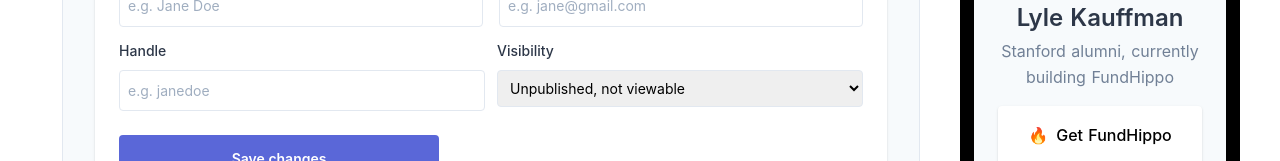
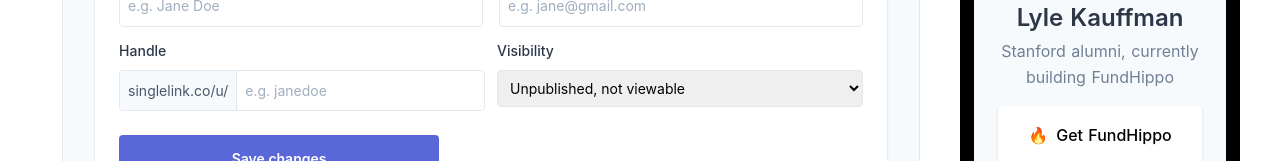
Before and after one commit to singlelink-co/Singlelink, a Nuxt app: page /dashboard/settings in a window 1280 px wide. Shown: the part 253-414 px from the top of the page. Built offline with nearby package versions, Linux system fonts and the light colour scheme.

Commit message:
Added some nice details

```diff
--- a/pages/dashboard/appearance.vue
+++ b/pages/dashboard/appearance.vue
@@ -1,7 +1,7 @@
 <template>
   <section class="flex flex-col p-8 items-center bg-gray-100 flex-grow">
     <h1 class="text-gray-800 font-semibold text-2xl w-full mb-4">Appearance</h1>
-    <div class="flex flex-col p-6 bg-white shadow rounded w-full">
+    <div class="flex flex-col p-6 bg-white shadow rounded w-full mb-8">
       <h2 class="text-gray-800 font-semibold text-lg w-full mb-2">Themes</h2>
       <div class="flex flex-row">
         <div class="rounded nc-theme active">
@@ -20,6 +20,10 @@
           </div>
         </div>
       </div>
+    </div>
+    <div class="flex flex-col p-6 bg-white shadow rounded w-full">
+      <h2 class="text-gray-800 font-semibold text-lg w-full mb-2">Custom CSS</h2>
+      <textarea rows="5" class="p-2 mt-2 text-sm border-solid border-gray-300 rounded border" placeholder="e.g. a { color: rgba(0,0,0,.8); }"></textarea>
     </div>
   </section>
 </template>
--- a/pages/dashboard/settings.vue
+++ b/pages/dashboard/settings.vue
@@ -17,7 +17,10 @@
         <div class="flex flex-row mb-6">
           <div class="flex flex-col w-1/2 mr-3">
             <label class="font-medium text-sm text-gray-800" for="handle">Handle</label>
-            <input class="p-2 mt-2 text-sm border-solid border-gray-300 rounded border" id="handle" type="text" placeholder="e.g. janedoe" v-model="name"/>
+            <div class="flex flex-row rounded border border-solid border-gray-300 text-sm mt-2 overflow-hidden">
+              <span class="flex p-2 bg-gray-100 border text-gray-700 border-solid border-gray-300 border-t-0 border-l-0 border-b-0">singlelink.co/u/</span>
+              <input class="p-2 flex-grow" id="handle" type="text" placeholder="e.g. janedoe" v-model="name"/>
+            </div>
           </div>
           <div class="flex flex-col w-1/2">
             <label class="font-medium text-sm text-gray-800" for="visibility">Visibility</label>
```
